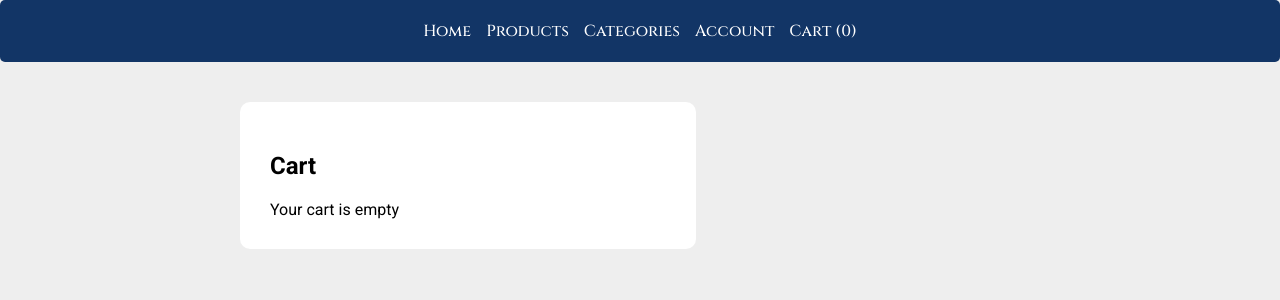
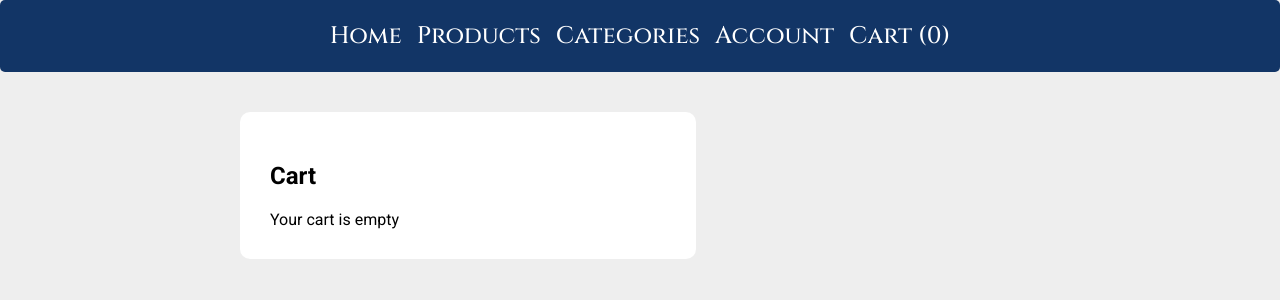
Before and after one commit to Blackbolt001/GooseEcommerce, a Next.js app: page /cart in a window 1280 px wide. Shown: the top 300 px of the page. Built offline with nearby package versions, Linux system fonts and the light colour scheme.

Commit message:
header sizing

```diff
--- a/components/Header.js
+++ b/components/Header.js
@@ -34,13 +34,13 @@ const StyledNav = styled.nav`
 const NavLink = styled(Link)`
     display:block;
     color: white;
-    font-size:1rem;
+    font-size:.8re;
     font-family: 'Cinzel', serif;
     text-decoration:none;
     padding: 10px 0;
     @media screen and (min-width: 768px) {
     padding:0;
-    font-size:1rem ;
+    font-size:1.5rem ;
   }
   transition: all ease-in-out 0.3s;
       &:hover{
```
